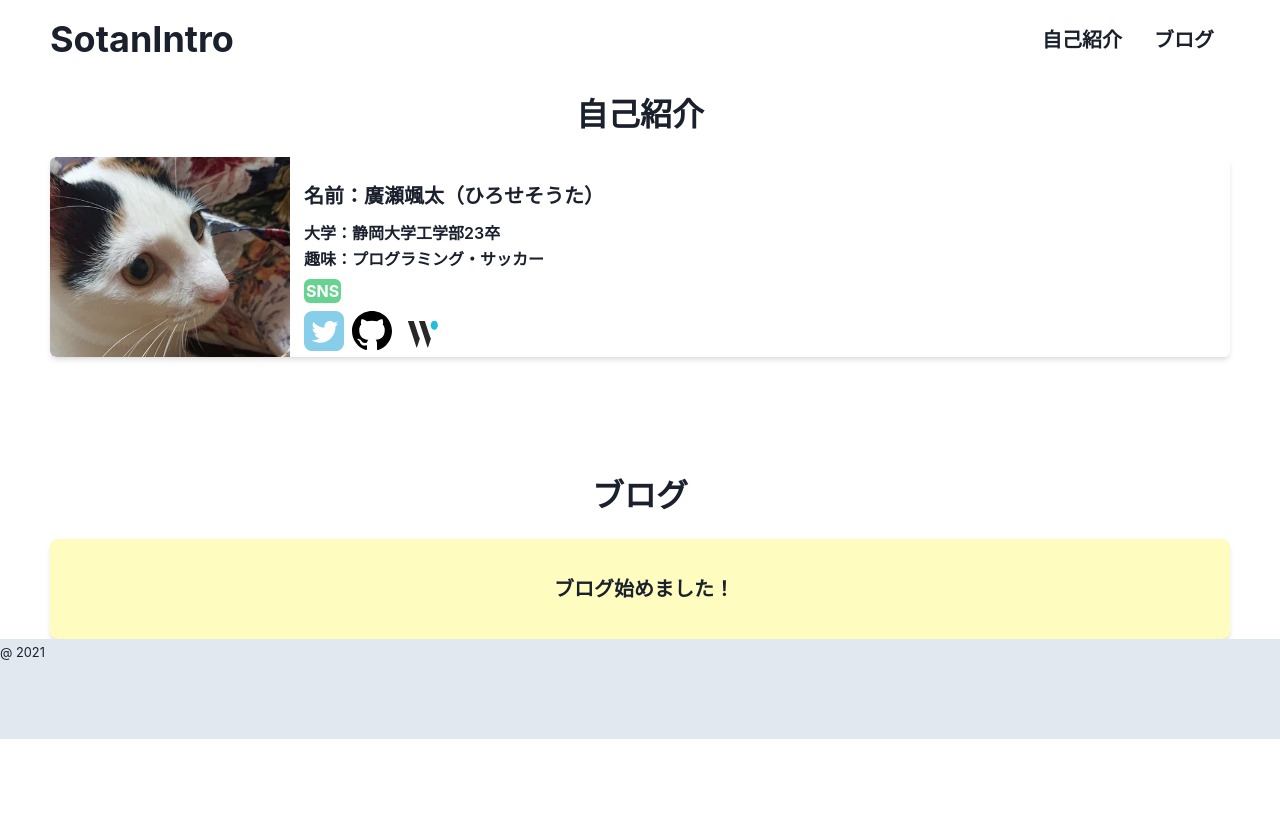
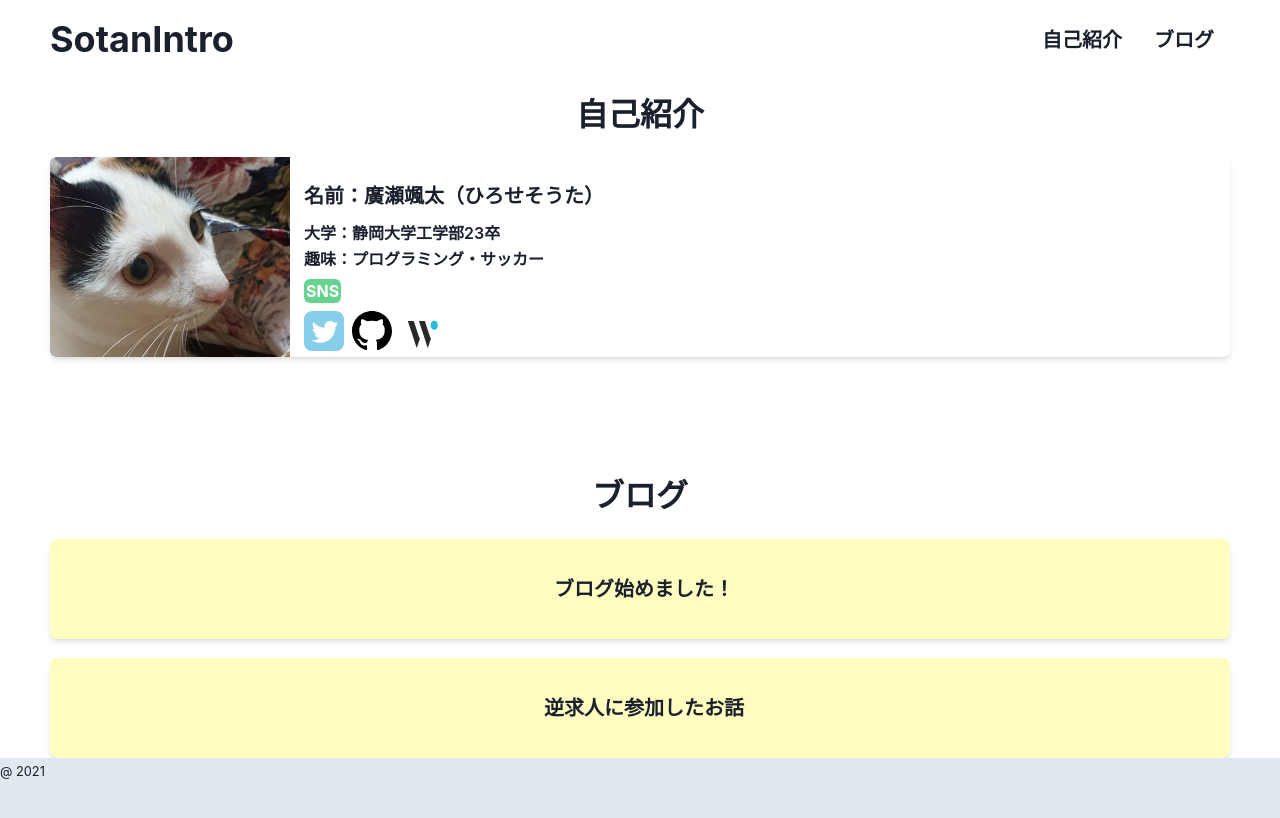
Before and after one commit to Sota529/Myintro, a Next.js app: page / in a window 1280 px wide. Shown: the top 818 px of the page. Built offline with nearby package versions, Linux system fonts and the light colour scheme; data requests are answered from the project's data file.

Commit message:
🎨  SSGのための変更

```diff
--- a/db.json
+++ b/db.json
@@ -1,10 +1,15 @@
 {
   "posts": [
     {
-      "id": 1,
-      "title": "json-server",
+      "id": "1",
+      "title": "ブログ始めました！",
       "day": "2020/07/05",
       "content": "ブログ始めてみました。JAMStackで開発しました！"
+    }, {
+      "id": "2",
+      "title": "逆求人に参加したお話",
+      "day": "2020/07/05",
+      "content": "逆求人参加しました！"
     }
   ]
 }
--- a/src/components/BlogList.tsx
+++ b/src/components/BlogList.tsx
@@ -1,11 +1,13 @@
-import { List, Text } from "@chakra-ui/react";
+import { List } from "@chakra-ui/react";
 import { VFC } from "react";
 import { BlogListItem } from "./BlogListItem";
 
-export const BlogList: VFC = () => {
+export const BlogList: VFC = (props: any) => {
   return (
     <List spacing="1.2em">
-      <BlogListItem />
+      {props.posts.map((post: any) => {
+        return <BlogListItem {...post} key={post.id} />;
+      })}
     </List>
   );
 };
--- a/src/components/BlogListItem.tsx
+++ b/src/components/BlogListItem.tsx
@@ -1,9 +1,14 @@
 import { ListItem, Box, Heading } from "@chakra-ui/react";
+import { useRouter } from "next/dist/client/router";
 import { VFC } from "react";
 
-export const BlogListItem: VFC = () => {
+export const BlogListItem: VFC = (props: any) => {
+  const router = useRouter();
+  const handleClick = (id: string) => {
+    router.push(`/blog/${id}`);
+  };
   return (
-    <ListItem>
+    <ListItem onClick={() => handleClick(props.id)}>
       <Box
         display="flex"
         boxShadow="md"
@@ -17,7 +22,7 @@ export const BlogListItem: VFC = () => {
         _hover={{ cursor: "pointer", boxShadow: "none" }}
       >
         <Heading as="h2" size="md" pl="8px" mx="auto">
-          ブログ始めました！
+          {props.title}
         </Heading>
       </Box>
     </ListItem>
--- a/src/pages/index.tsx
+++ b/src/pages/index.tsx
@@ -9,7 +9,7 @@ import { Box, Heading, Text } from "@chakra-ui/layout";
 import { Image } from "@chakra-ui/image";
 import { BlogList } from "../components/BlogList";
 
-const Home: NextPage = () => {
+const Home: NextPage = ({ posts }: any) => {
   return (
     <>
       <Layout>
@@ -66,7 +66,7 @@ const Home: NextPage = () => {
           ブログ
         </Heading>
         <Box mt="23px">
-          <BlogList />
+          <BlogList posts={posts} />
         </Box>
       </Layout>
       <Footer />
@@ -74,4 +74,12 @@ const Home: NextPage = () => {
   );
 };
 
+export async function getStaticProps() {
+  const res = await fetch("http://localhost:4000/posts");
+  const posts = await res.json();
+  return {
+    props: { posts },
+  };
+}
+
 export default Home;
```
Also changed, not shown: src/pages/blog/[id].tsx (added, +32 -0 lines).
